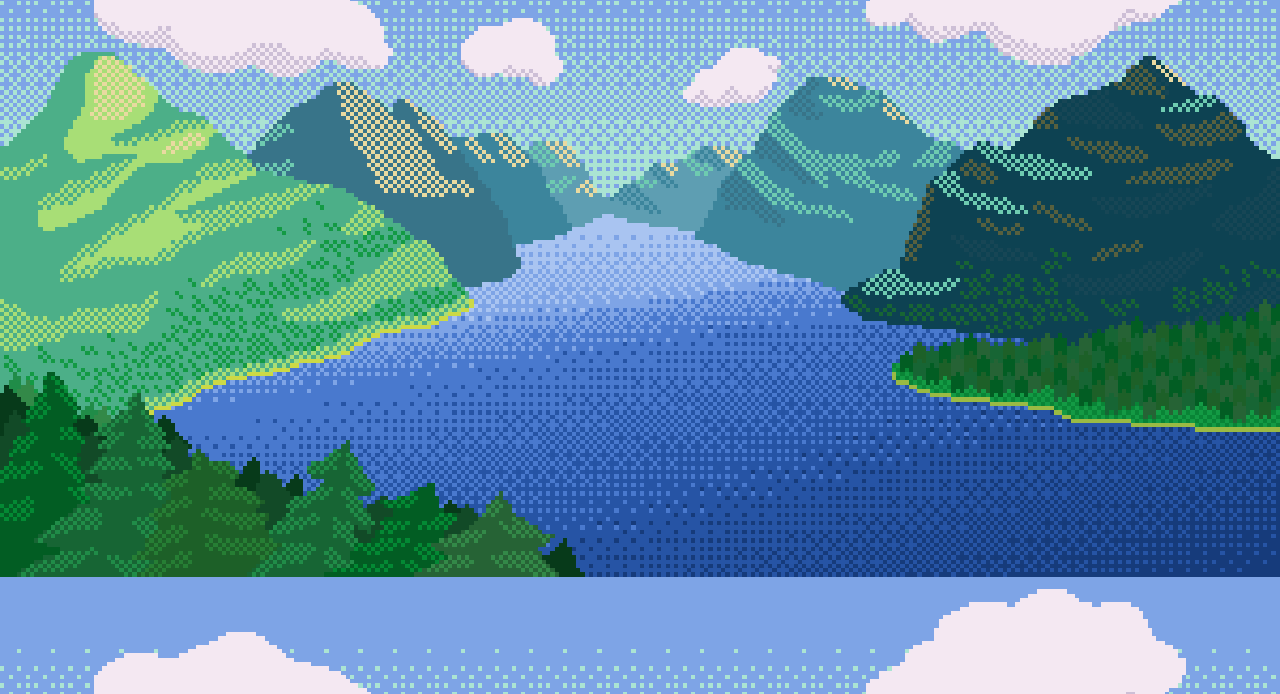
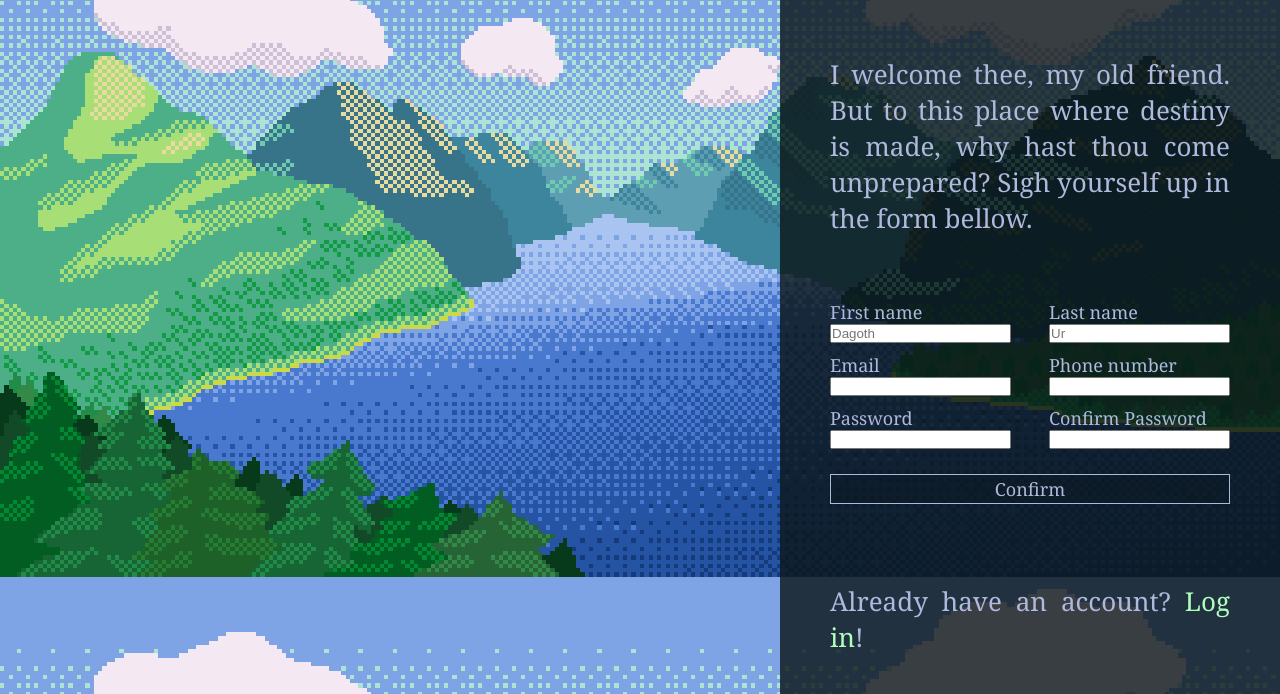
Before and after one commit to MemoryDreams/sigh-up-page, a plain HTML site: page index.html in a window 1280 px wide. Shown: the part 106-800 px from the top of the page. Drawn offline with Linux system fonts and the light colour scheme.

Commit message:
I guess, it's done

```diff
--- a/index.html
+++ b/index.html
@@ -8,6 +8,40 @@
     <title>sigh up!</title>
 </head>
 <body>
-
+    <main>
+        <h1>Sigh up!</h1>
+        <hr>
+        <p>
+            I welcome thee, my old friend. But to this place where destiny is made, why hast thou come unprepared? Sigh yourself up in the form bellow.
+        </p>
+        <form action="#" method="get">
+            <div>
+                <label for="firstName">First name</label>
+                <input id="firstName" type="text" placeholder="Dagoth" required>
+            </div>
+            <div>
+                <label for="lastName">Last name</label>
+                <input id="lastName" type="text" placeholder="Ur">
+            </div>
+            <div>
+                <label for="email">Email</label>
+                <input id="email" type="email" required>
+            </div>
+            <div>
+                <label for="phone">Phone number</label>
+                <input id="phone" type="tel">
+            </div>
+            <div>
+                <label for="password">Password</label>
+                <input id="password" type="password" required>
+            </div>
+            <div>
+                <label for="confirmPassword">Confirm Password</label>
+                <input id="confirmPassword" type="password" required>
+            </div>
+            <button type="submit">Confirm</button>
+        </form>
+        <p>Already have an account? <a href="">Log in</a>!</p>
+    </main>
 </body>
 </html>
--- a/styles.css
+++ b/styles.css
@@ -1,10 +1,18 @@
+:root {
+    --font: #afb8dd;
+    --link: #afffbb;
+}
+
 *, * ::before, * ::after {
     padding: 0;
     margin: 0;
 }
 
 body {
+    font-family: Georgia, 'Times New Roman', Times, serif;
     background-image: url("mountainview.png");
+    max-width: 100vw;
+    max-height: 100vh;
     background-size: cover;
     image-rendering: optimizeSpeed;             /* STOP SMOOTHING, GIVE ME SPEED  */
     image-rendering: -moz-crisp-edges;          /* Firefox                        */
@@ -14,3 +22,72 @@ body {
     image-rendering: optimize-contrast;         /* CSS3 Proposed                  */
     -ms-interpolation-mode: nearest-neighbor;   /* IE8+                           */
 }
+
+hr {
+    border-color: var(--font);
+}
+
+main {
+    text-align: center;
+    color: var(--font);
+    position: absolute;
+    right: 0;
+    width: 500px;
+    height: 100%;
+    background-color: rgba(10,20,23,0.8);
+    display: flex;
+    flex-direction: column;
+    justify-content: space-around;
+    align-items: center;
+}
+
+hr {
+    width: 400px;
+}
+
+p {
+    padding: 20px;
+    font-size: 26px;
+    text-align: justify;
+    max-width: 400px;
+}
+
+form div {
+    text-align: left;
+    display: flex;
+    flex-direction: column;
+    padding: 5px 0;
+    font-size: 18px;
+}
+
+form {
+    max-width: 400px;
+    display: flex;
+    flex-wrap: wrap;
+    justify-content: space-between;
+    align-items: center;
+}
+
+button {
+    font-family: Georgia, 'Times New Roman', Times, serif;
+    font-size: 18px;
+    width: 400px;
+    height: 30px;
+    margin: 20px 0;
+    border: 1px solid var(--font);
+    background-color: rgba(10,20,23,0.3);
+    color: var(--font);
+}
+
+button:hover {
+    background-color: rgba(10,20,23,0.8);
+}
+
+button:active {
+    background-color: rgba(20,40,53,0.7);
+}
+
+a {
+    text-decoration: none;
+    color: var(--link);
+}
```
